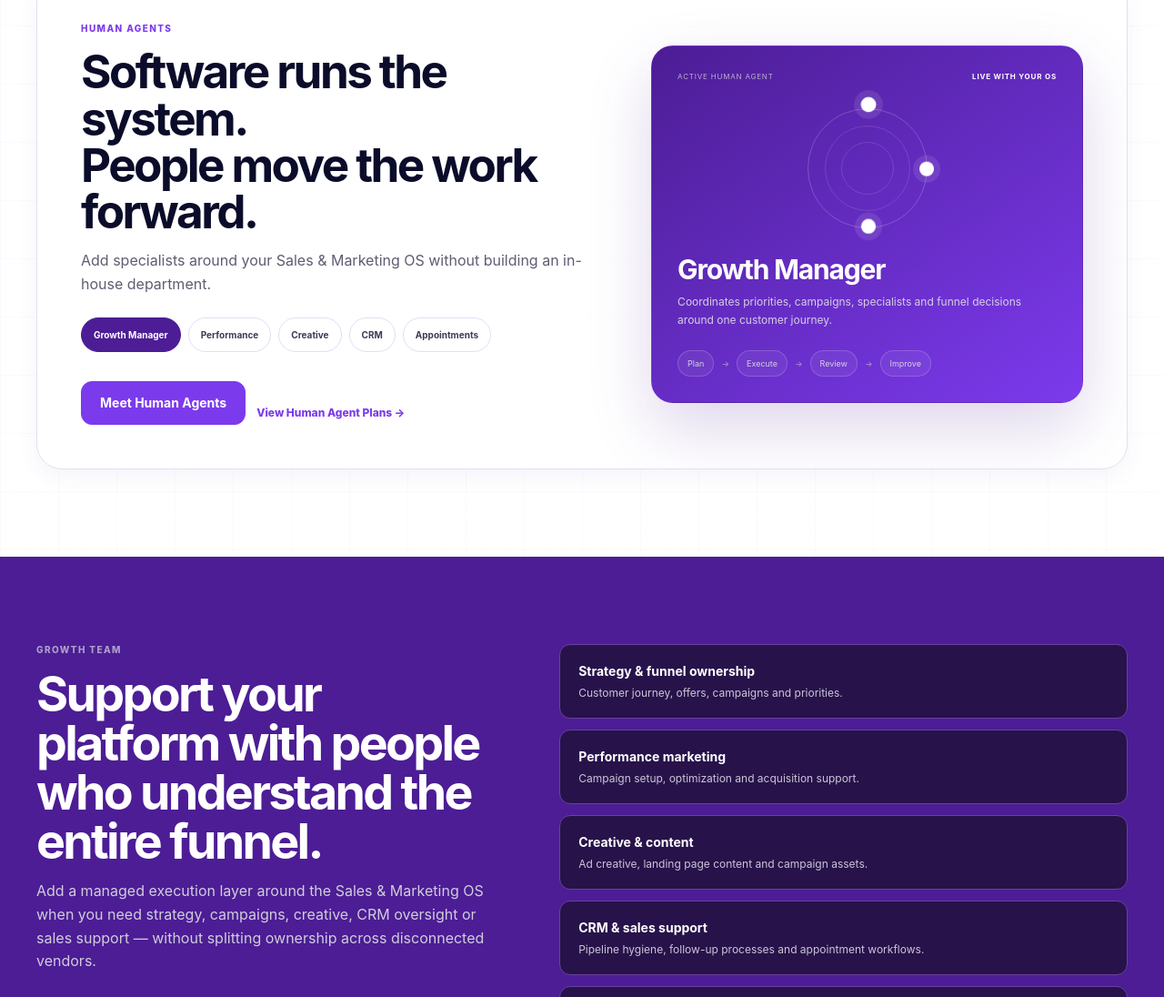
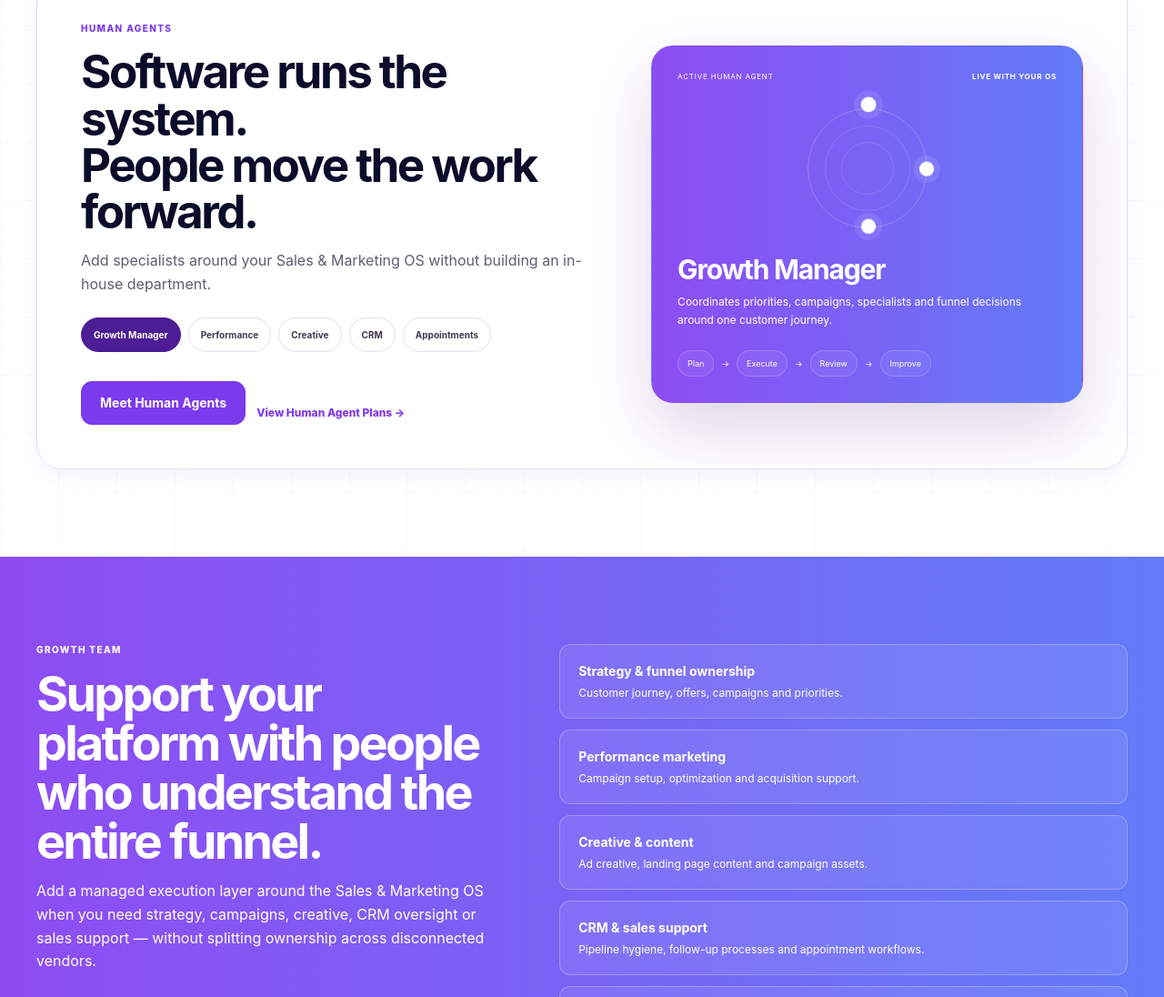
Before and after one commit to Faheem-Lateef/Spark-Sales-Marketing-OS, a website: page index.html in a window 1280 px wide. Shown: the part 3492-4588 px from the top of the page at 91% size. Drawn offline with Linux system fonts and the light colour scheme.

Commit message:
Match Spark AI bright gradient and white text on purple sections

```diff
--- a/styles.css
+++ b/styles.css
@@ -9,6 +9,7 @@
   --color-purple: #7c3aed;
   --color-purple-dark: #4c1d95;
   --color-purple-deep: #2e1065;
+  --brand-gradient: linear-gradient(90deg, #8e4cf3 0%, #637cf9 100%);
   --color-purple-light: #ede9fe;
   --color-border: #e5ddf3;
   --color-border-dark: #6941a0;
@@ -758,6 +759,38 @@ body {
   text-shadow: 0 1px 1px rgba(0,0,0,.18);
 }
 
+/* Spark AI reference: bright violet-to-blue surfaces with white copy. */
+.dark-section:not(.dashboard-section), .section.dark,
+.good-panel, .plan-card.featured-plan, .journey-grid article:nth-child(3),
+.final-cta-box, .cta-box, .ai-human-grid .human-card,
+.after-card, .hire-impact, .human-role-preview, .result-visual {
+  background: var(--brand-gradient);
+  color: #fff;
+  border-color: transparent;
+}
+.dark-section:not(.dashboard-section) :is(.eyebrow, .light-copy, .team-list span),
+.section.dark :is(.eyebrow, .growth-core-card span, .growth-core-card small, .growth-role-grid b),
+.agent-cap-grid :is(span, p),
+.good-panel :is(.panel-label, li),
+.featured-plan :is(.plan-tier, .plan-level, .plan-summary, .plan-includes, .plan-list li, .plan-footnote),
+.journey-grid article:nth-child(3) :is(span, p),
+.human-role-preview :is(.role-preview-top, p, .human-role-flow, .human-role-flow i),
+.hire-impact > span, .after-card li::before {
+  color: #fff;
+}
+.team-list > div, .agent-cap-grid article,
+.growth-core-card, .growth-role-grid > div,
+.human-card .chips span {
+  background: rgba(255,255,255,.08);
+  border-color: rgba(255,255,255,.25);
+  color: #fff;
+}
+.featured-plan .plan-price, .featured-plan .plan-list li,
+.after-card li { border-color: rgba(255,255,255,.25); }
+.featured-plan .plan-list li::before { color: #fff; }
+.growth-role-grid > div:hover, .team-list > div:hover,
+.agent-cap-grid article:hover { background: rgba(255,255,255,.14); border-color: rgba(255,255,255,.5); }
+
 /* Readable card content and comfortable controls on phones. */
 @media (max-width: 760px) {
   .feature-card p, .journey-grid article p, .result-card p,
```
